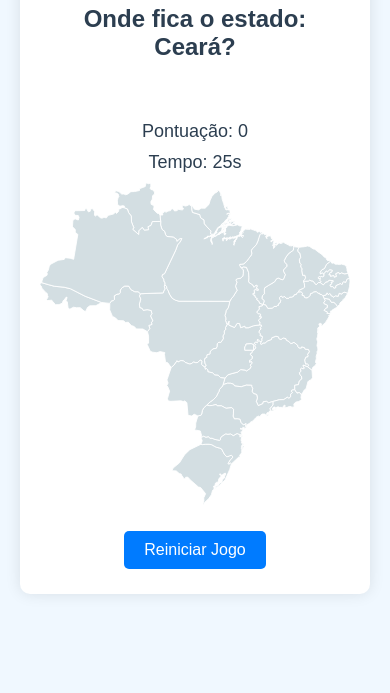
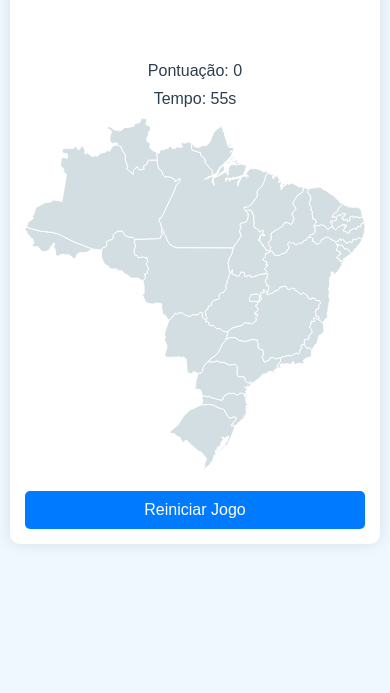
Before and after one commit to joaorafaeldeoliveira/EstadosBrasileiros, a plain HTML site: page index.html in a window 390 px wide. Shown: the part 151-844 px from the top of the page. Drawn offline with Linux system fonts and the light colour scheme.

Commit message:
arrumando responsividade

```diff
--- a/script.js
+++ b/script.js
@@ -31,7 +31,7 @@ const estados = [
 
   let estadoAtual = null;
   let pontuacao = 0;
-  let tempoRestante = 30;
+  let tempoRestante = 60;
   let timer = null;
   let jogoAtivo = false;
 
@@ -44,7 +44,7 @@ const estados = [
 
   function iniciarJogo() {
     pontuacao = 0;
-    tempoRestante = 30;
+    tempoRestante = 60;
     jogoAtivo = true;
     atualizarPontuacao();
     atualizarTimer();
--- a/style.css
+++ b/style.css
@@ -9,6 +9,7 @@ body {
 h1 {
   color: #2c3e50;
   margin-bottom: 10px;
+  font-size: 1.8rem;
 }
 
 #game-container {
@@ -17,11 +18,11 @@ body {
   background-color: white;
   padding: 20px;
   border-radius: 10px;
-    box-shadow: 0 0 15px rgba(0,0,0,0.1);
+  box-shadow: 0 0 15px rgba(0, 0, 0, 0.1);
 }
 
 #pergunta {
-    font-size: 24px;
+  font-size: 1.5rem;
   margin: 20px;
   font-weight: bold;
   color: #2c3e50;
@@ -29,21 +30,23 @@ body {
 }
 
 #mensagem {
-    font-size: 20px;
+  font-size: 1.2rem;
   margin: 10px;
   font-weight: bold;
   min-height: 30px;
 }
 
-  #pontuacao {
-    font-size: 18px;
+#pontuacao,
+#timer {
+  font-size: 1rem;
   margin: 10px;
   color: #2c3e50;
 }
 
 svg {
   width: 100%;
-    max-width: 800px;
+  height: auto;
+  max-width: 100%;
   margin: 0 auto;
   display: block;
   cursor: pointer;
@@ -74,28 +77,25 @@ body {
 
 #controles {
   margin-top: 20px;
+  display: flex;
+  flex-wrap: wrap;
+  justify-content: center;
+  gap: 10px;
 }
 
 button {
   background-color: #007bff;
   color: white;
   border: none;
-    padding: 10px 20px;
-    font-size: 16px;
+  padding: 10px 16px;
+  font-size: 1rem;
   border-radius: 5px;
   cursor: pointer;
-    margin: 5px;
   transition: background-color 0.2s;
 }
 
 button:hover {
   background-color: #0069d9;
-  }
-
-  #timer {
-    font-size: 18px;
-    margin: 10px;
-    color: #2c3e50;
 }
 
 .state {
@@ -107,3 +107,35 @@ body {
   fill: #FCAF17;
   transition: 0.1s linear;
 }
+
+@media (max-width: 600px) {
+  body {
+    padding: 10px;
+  }
+
+  h1 {
+    font-size: 1.5rem;
+  }
+
+  #game-container {
+    padding: 15px;
+  }
+
+  #pergunta {
+    font-size: 1.2rem;
+  }
+
+  #mensagem {
+    font-size: 1rem;
+  }
+
+  button {
+    width: 100%;
+    font-size: 1rem;
+  }
+
+  #controles {
+    flex-direction: column;
+    gap: 8px;
+  }
+}
```
Lines whose indentation alone changed are shown as unchanged.
